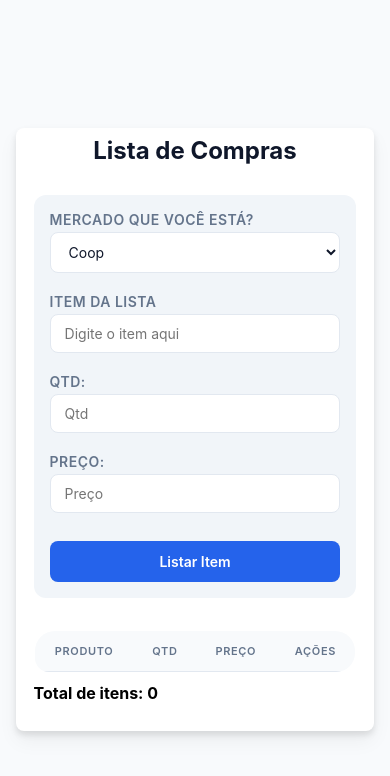
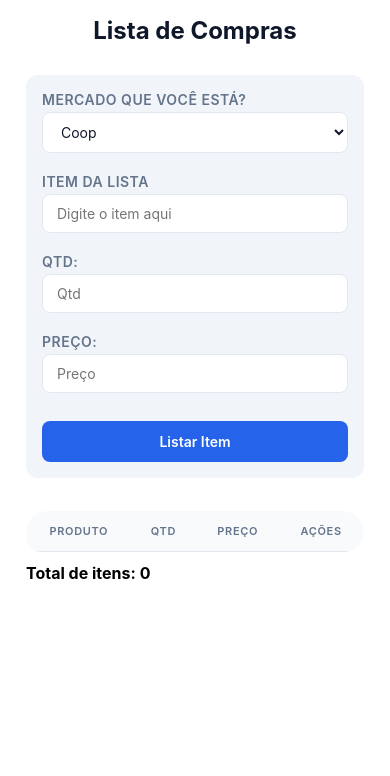
Before and after one commit to Camargofox/Cade-a-lista, a plain HTML site: page index.html in a window 390 px wide. Drawn offline with Linux system fonts and the light colour scheme.

Commit message:
atualização do media queries

```diff
--- a/CSS/index.css
+++ b/CSS/index.css
@@ -210,60 +210,6 @@ select {
 
 
 
-/* @media (max-width: 370px) {
-
-  #container-itens-cadastrados {
-    margin-top: 20px;
-    max-height: 480px;
-    overflow-y: auto;
-    border: 1px solid #cccccc00;
-    border-radius: 0 0 20px 15px;
-  }
-
-
-
-  form {
-    display: flex;
-    gap: 20px;
-  }
-
-  .thead th {
-    color: #64748B;
-    font-weight: 600;
-    font-size: 11px;
-    text-transform: uppercase;
-    letter-spacing: 0.06em;
-    padding: 13px 16px;
-    border-bottom: 1px solid #E2E8F0;
-    text-align: left;
-    border-radius: 0;
-
-  }
-
-  .jc-center {
-    display: flex;
-    justify-content: center;
-  }
-
-  .btn {
-    background-color: #2563EB;
-    ;
-    color: white;
-    border: none;
-    padding: 12px;
-    border-radius: 8px;
-    font-size: 14px;
-    font-weight: 600;
-    cursor: pointer;
-    display: flex;
-    align-items: center;
-    justify-content: center;
-    gap: 8px;
-    transition: background-color 0.2s;
-    margin-top: 8px;
-  }
-
-} */
 
 @media (max-width: 480px) {
   form {
@@ -272,11 +218,36 @@ select {
     gap: 20px;
   }
 
-  .container {
-    width: 92%;
-    margin-top: 14px;
-
+  * {
+    margin: 0;
+    border: 0;
   }
 
+  body {
+    padding: 0;
+    background-color: #fff;
+  }
+
+  .container {
+    max-width: 100%;
+    border-radius: 0;
+    box-shadow: none;
+    padding: 16px;
+  }
+
+  body {
+    padding: 0;
+    background-color: var(--surface);
+    height: 100vh;
+  }
+
+  .container {
+    max-width: 100%;
+    height: 100vh;
+    max-height: 100vh;
+    border-radius: 0;
+    box-shadow: none;
+    padding: 16px;
+  }
 
 }
```
